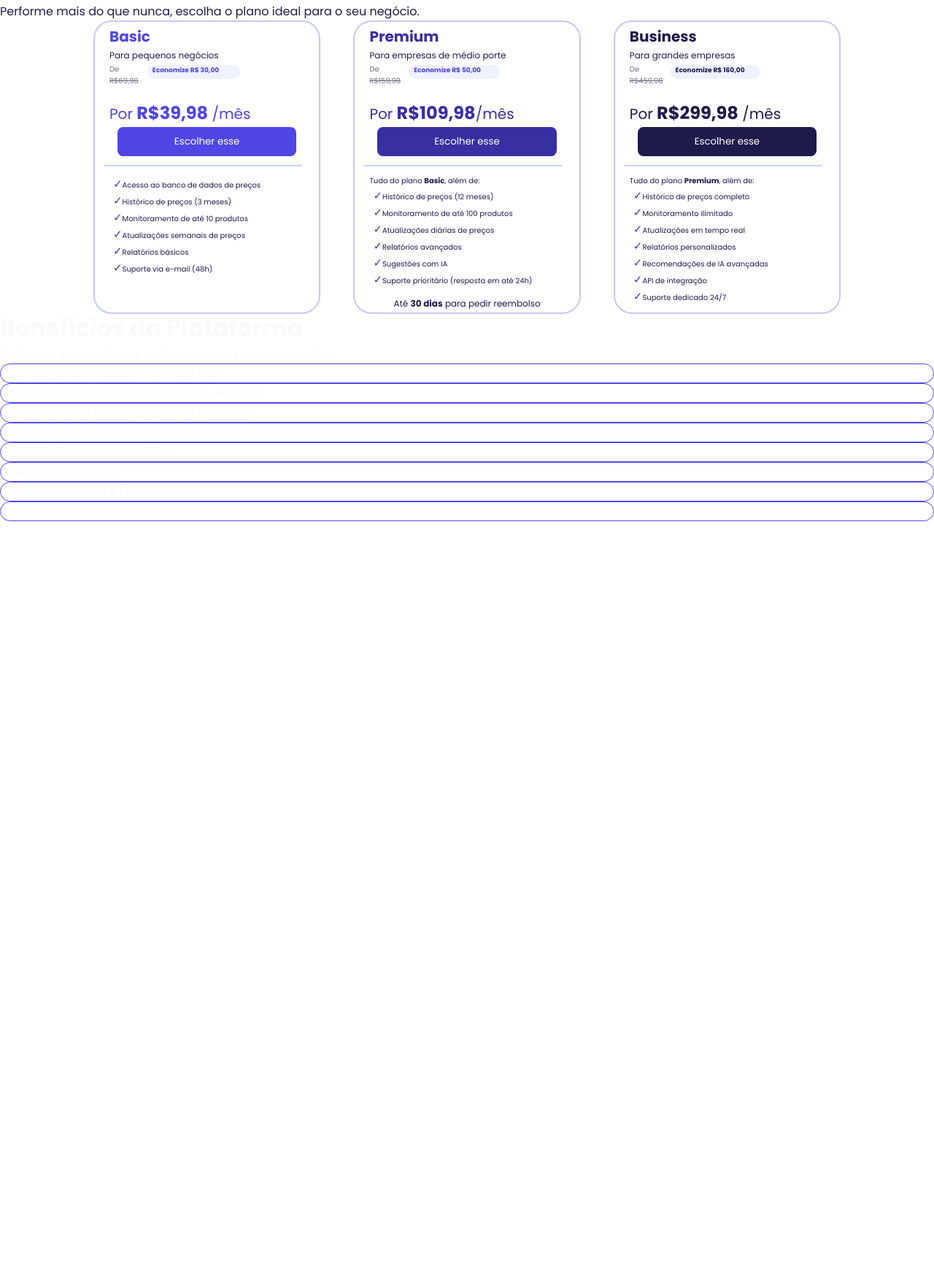
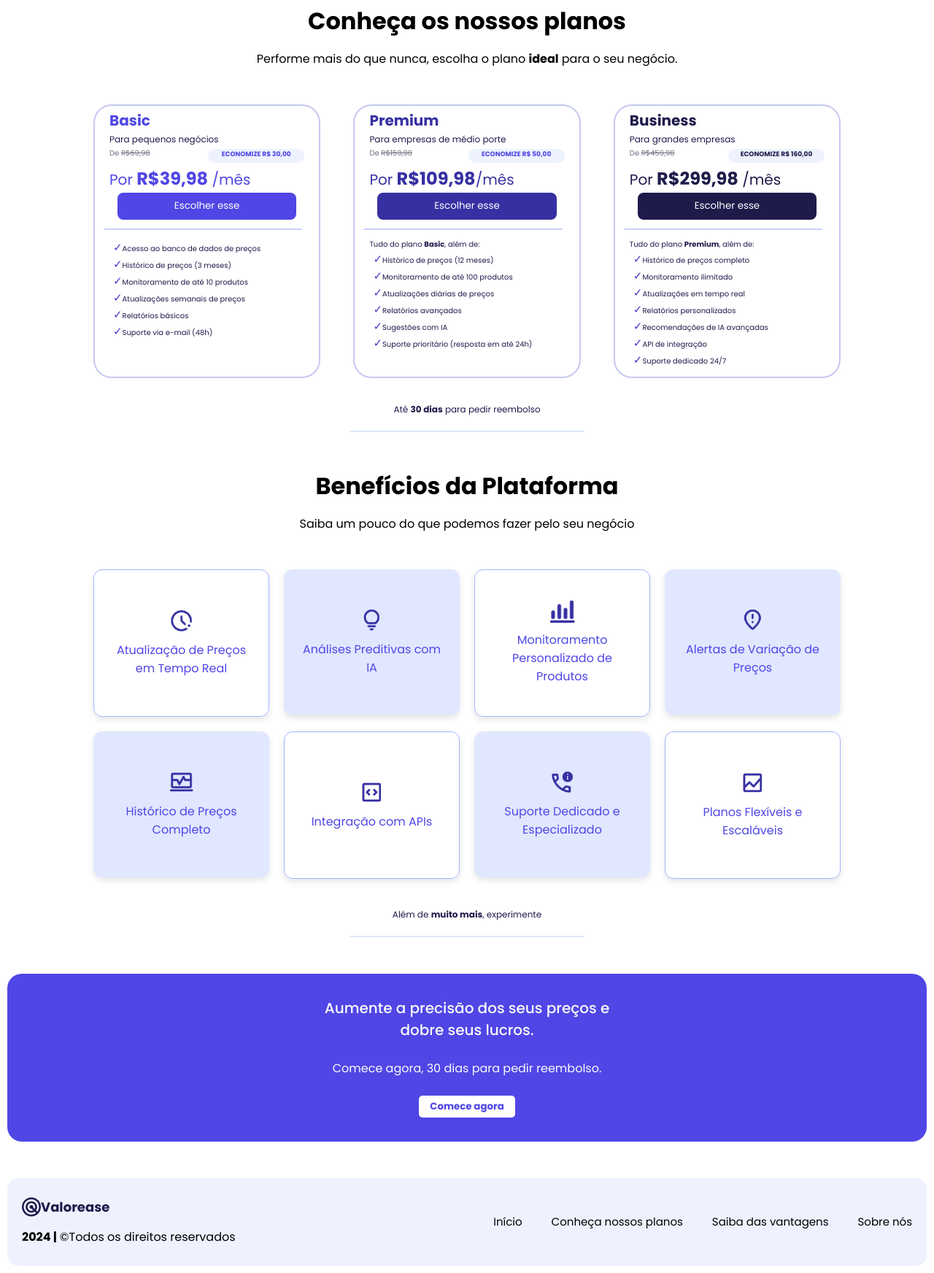
Before and after one commit to valorease/landing-page, a plain HTML site: page landing.html in a window 1280 px wide. Shown: the part 514-2258 px from the top of the page at 73% size. Before the commit the page ends 1228 px from the top, so only its background shows below. Drawn offline with Linux system fonts and the light colour scheme.

Commit message:
Atualização HTML

```diff
--- a/landing.html
+++ b/landing.html
@@ -1,11 +1,14 @@
 <!DOCTYPE html>
 <html lang="pt-BR">
+
 <head>
     <meta charset="UTF-8">
     <meta name="viewport" content="width=device-width, initial-scale=1.0">
     <title>Valorease</title>
     <link rel="stylesheet" href="./landing.css">
+    <link rel="stylesheet" href="style.css">
 </head>
+
 <body>
     <header>
         <div class="menu">
@@ -25,7 +28,8 @@
         </div>
         <div class="conteudo1">
             <img src="./imagens/undraw_visual_data_re_mxxo.svg" height="350" width="400px">
-            <div id="conteudo1-coluna"><p>Saiba o melhor <strong>preço</strong> para seu<br>
+            <div id="conteudo1-coluna">
+                <p>Saiba o melhor <strong>preço</strong> para seu<br>
                     produto. No hoje, no amanhã.<br> Nós observamos o preço dos produtos para você.<br>
                     Indicamos qual o preço certo.</p><button id="botão-comece">Comece agora</button>
             </div>
@@ -34,21 +38,26 @@
 
     </header>
     <div id="conteudo_2">
-        <div id="texto">
+        <div class="texto" style="margin-top: 50px; margin-bottom: 50px;">
             <h1>Conheça os nossos planos</h1>
-            <p>Performe mais do que nunca, escolha o plano ideal para o seu negócio.</p>
+            <p>Performe mais do que nunca, escolha o plano <strong>ideal</strong> para o seu negócio.</p>
         </div>
         <div id="conteudo_2_caixas">
             <div id="basic" style="border-color: rgb(198, 201, 241); border-width: 2px;">
                 <h1 style="margin-bottom: 2px;">Basic</h1>
                 <p id="pequenos_negocios">Para pequenos negócios</p>
-                    <div id="de_por" style="height: 30px; width: 200px; display: flex; border-radius: 0px; border: transparent; margin: 0px;">
+                <div id="de_por"
+                    style="height: 5px; width: 100%; display: flex; border-radius: 0px; border: transparent; margin: 0px">
                     <p id="de">De <s>R$69,98</s></p>
-                        <div style="height: 17px; width: 130px; margin: 1px; font-size: 9px; display: flex; padding-left: 6px; margin-top: 2px; border-color: #EEF2FF; background-color: #EEF2FF; color: #4F46E5;"><strong>Economize R$ 30,00</strong></div>
+                    <div
+                        style="height: 17px; width: 130px; margin: 1px; margin-right: 20px; font-size: 9px; display: flex; justify-content: center; margin-top: 2px; border-color: #EEF2FF; background-color: #EEF2FF; color: #4F46E5;">
+                        <strong>ECONOMIZE R$ 30,00</strong>
                     </div>
-                    <p id="por1">Por <font size= "+2"><strong>R$39,98</strong></font> /mês</p>
+                </div>
+                <p id="por1">Por <font size="+2"><strong>R$39,98</strong></font> /mês</p>
                 <button>Escolher esse</button>
-                    <hr style="margin: 12px; background-color: #C7D2FE; border: solid 1px #C7D2FE; width: 88%; border-radius: 10px;">
+                <hr
+                    style="margin: 12px; background-color: #C7D2FE; border: solid 1px #C7D2FE; width: 88%; border-radius: 10px;">
                 <ul class="listas">
                     <li>Acesso ao banco de dados de preços</li>
                     <li>Histórico de preços (3 meses)</li>
@@ -62,13 +71,18 @@
             <div style="border-color: rgb(198, 201, 241); border-width: 2px;" id="premium">
                 <h1 style="margin-bottom: 2px;">Premium</h1>
                 <p id="medio_porte">Para empresas de médio porte</p>
-                <div id="de_por" style="height: 30px; width: 200px; display: flex; border-radius: 0px; border: transparent; margin: 0px;">
+                <div id="de_por"
+                    style="height: 5px; width: 100%; display: flex; border-radius: 0px; border: transparent; margin: 0px;">
                     <p id="de">De <s>R$159,98</s></p>
-                    <div style="height: 17px; width: 130px; margin: 1px; font-size: 9px; display: flex; padding-left: 6px; margin-top: 2px; border-color: #EEF2FF; background-color: #EEF2FF; color: #4F46E5;"><strong>Economize R$ 50,00</strong></div>
+                    <div
+                        style="height: 17px; width: 130px; margin: 1px; margin-right: 20px; font-size: 9px; display: flex; justify-content: center; margin-top: 2px; border-color: #EEF2FF; background-color: #EEF2FF; color: #4F46E5;">
+                        <strong>ECONOMIZE R$ 50,00</strong>
+                    </div>
                 </div>
                 <p id="por2">Por <font size="+2"><strong>R$109,98</strong></font>/mês</p>
                 <button>Escolher esse</button>
-                <hr style="margin: 12px; background-color: #C7D2FE; border: solid 1px #C7D2FE; width: 88%; border-radius: 10px;">
+                <hr
+                    style="margin: 12px; background-color: #C7D2FE; border: solid 1px #C7D2FE; width: 88%; border-radius: 10px;">
                 <p>Tudo do plano <strong>Basic</strong>, além de:</p>
                 <ul class="listas">
                     <li>Histórico de preços (12 meses)</li>
@@ -79,16 +93,22 @@
                     <li>Suporte prioritário (resposta em até 24h)</li>
                 </ul>
             </div>
+
             <div id="business" style="border-color: rgb(198, 201, 241); border-width: 2px;">
                 <h1 style="margin-bottom: 2px; color: #1E1B4B;">Business</h1>
                 <p id="grandes_empresas">Para grandes empresas</p>
-                    <div id="de_por" style="height: 30px; width: 200px; display: flex; border-radius: 0px; border: transparent; margin: 0px;">
+                <div id="de_por"
+                    style="height: 5px; width: 100%; display: flex; border-radius: 0px; border: transparent; margin: 0px;">
                     <p id="de">De <s>R$459,98</s></p>
-                        <div style="height: 17px; width: 130px; margin: 1px; font-size: 9px; display: flex; padding-left: 6px; margin-top: 2px; border-color: #EEF2FF; background-color: #EEF2FF; color: #1E1B4B;"><strong>Economize R$ 160,00</strong></div>
+                    <div
+                        style="height: 17px; width: 130px; margin: 1px; margin-right: 20px; font-size: 9px; display: flex; justify-content: center; margin-top: 2px; border-color: #EEF2FF; background-color: #EEF2FF; color: #1E1B4B;">
+                        <strong>ECONOMIZE R$ 160,00</strong>
                     </div>
-                    <p id="por3">Por <font size= "+2"><strong>R$299,98</strong></font> /mês</p>
+                </div>
+                <p id="por3">Por <font size="+2"><strong>R$299,98</strong></font> /mês</p>
                 <button>Escolher esse</button>
-                    <hr style="margin: 12px; background-color: #C7D2FE; border: solid 1px #C7D2FE; width: 88%; border-radius: 10px;">
+                <hr
+                    style="margin: 12px; background-color: #C7D2FE; border: solid 1px #C7D2FE; width: 88%; border-radius: 10px;">
                 <p>Tudo do plano <strong>Premium</strong>, além de:</p>
                 <ul class="listas">
                     <li>Histórico de preços completo</li>
@@ -101,46 +121,153 @@
                 </ul>
 
             </div>
+        </div>
+    </div>
+    <p style="font-size: 12px; margin: 10x auto ; margin-top: 55px; color:#1E1B4B; text-align: center;">Até <strong>30
+            dias</strong> para
+        pedir reembolso</p>
+    <hr class="linha">
+    <div class="texto" style="margin-top: 50px; margin-bottom: 50px;">
+        <h1>Benefícios da Plataforma</h1>
+        <p>Saiba um pouco do que podemos fazer pelo seu negócio</p>
+    </div>
+    <div class="container">
+        <div class="box" onclick="openModal('modal1')">
+            <img src="./imagens/icones/icone1.png" alt="" class="icones">
+            <p>Atualização de Preços em Tempo Real</p>
+        </div>
+        <div class="box" onclick="openModal('modal2')">
+            <img src="./imagens/icones/icone2.png" alt="" class="icones">
+            <p>Análises Preditivas com IA</p>
+        </div>
+        <div class="box" onclick="openModal('modal3')">
+            <img src="./imagens/icones/icone3.png" alt="" class="icones">
+            <p>Monitoramento Personalizado de Produtos</p>
+        </div>
+        <div class="box" onclick="openModal('modal4')">
+            <img src="./imagens/icones/icone4.png" alt="" class="icones">
+            <p>Alertas de Variação de Preços</p>
+        </div>
+        <div class="box" onclick="openModal('modal5')">
+            <img src="./imagens/icones/icone5.png" alt="" class="icones">
+            <p>Histórico de Preços Completo</p>
+        </div>
+        <div class="box" onclick="openModal('modal6')">
+            <img src="./imagens/icones/icone6.png" alt="" class="icones">
+            <p>Integração com APIs</p>
+        </div>
+        <div class="box" onclick="openModal('modal7')">
+            <img src="./imagens/icones/icone7.png" alt="" class="icones">
+            <p>Suporte Dedicado e Especializado</p>
+        </div>
+        <div class="box" onclick="openModal('modal8')">
+            <img src="./imagens/icones/icone8.png" alt="" class="icones">
+            <p>Planos Flexíveis e Escaláveis</p>
+        </div>
+    </div>
+    <div id="modal1" class="modal">
+        <div class="modal-content">
+            <span class="close" onclick="closeModal('modal1')">&times;</span>
+            <h2>Atualização de Preços em Tempo Real</h2>
+            <p>Mantenha seus preços sempre atualizados com dados capturados em tempo real, garantindo que você nunca
+                perca uma oportunidade de ajuste estratégico.</p>
+        </div>
+    </div>
+
+    <div id="modal2" class="modal">
+        <div class="modal-content">
+            <span class="close" onclick="closeModal('modal2')">&times;</span>
+            <h2>Análises Preditivas com Inteligência Artificial</h2>
+            <p>Antecipe movimentos do mercado com análises preditivas baseadas em IA, ajudando você a ajustar seus
+                preços antes da concorrência.</p>
+        </div>
+    </div>
+
+    <div id="modal3" class="modal">
+        <div class="modal-content">
+            <span class="close" onclick="closeModal('modal3')">&times;</span>
+            <h2>Monitoramento Personalizado de Produtos</h2>
+            <p>Adicione produtos específicos que deseja monitorar e acompanhe suas flutuações de preços de forma
+                contínua e personalizada.</p>
+        </div>
+    </div>
+
+    <div id="modal4" class="modal">
+        <div class="modal-content">
+            <span class="close" onclick="closeModal('modal4')">&times;</span>
+            <h2>Alertas de Variação de Preços</h2>
+            <p>Receba notificações automáticas quando houver quedas ou aumentos significativos nos preços dos produtos
+                que você monitora.</p>
+        </div>
+    </div>
+
+    <div id="modal5" class="modal">
+        <div class="modal-content">
+            <span class="close" onclick="closeModal('modal5')">&times;</span>
+            <h2>Histórico de Preços Completo</h2>
+            <p>Acesse o histórico de preços dos produtos, identificando padrões e períodos de maior e menor preço para
+                melhor decisão de compra e venda.</p>
+        </div>
+    </div>
+
+    <div id="modal6" class="modal">
+        <div class="modal-content">
+            <span class="close" onclick="closeModal('modal6')">&times;</span>
+            <h2>Integração com APIs</h2>
+            <p>Conecte os dados de preços diretamente ao seu sistema de gestão com integrações via API, automatizando a
+                sincronização de informações.</p>
+        </div>
+    </div>
+
+    <div id="modal7" class="modal">
+        <div class="modal-content">
+            <span class="close" onclick="closeModal('modal7')">&times;</span>
+            <h2>Suporte Dedicado e Especializado</h2>
+            <p>Conte com um time de suporte especializado para ajudá-lo a tirar o máximo proveito da plataforma,
+                disponível para tirar dúvidas e resolver problemas.</p>
+        </div>
+    </div>
+
+    <div id="modal8" class="modal">
+        <div class="modal-content">
+            <span class="close" onclick="closeModal('modal8')">&times;</span>
+            <h2>Planos Flexíveis e Escaláveis</h2>
+            <p>Escolha o plano que mais se adequa ao seu negócio e tenha a flexibilidade para mudar conforme suas
+                necessidades crescem.</p>
+        </div>
+    </div>
+
+    <p style="font-size: 12px; margin: 10x auto ; color:#1E1B4B; text-align: center;">
+        Além de <strong>muito mais</strong>, experimente
+    </p>
+    <hr class="linha" style="margin-bottom: 50px;">
 
 
-
-        </div>
-
-    </div>
-    <p style="font-size: 12px; margin: 10x auto ; color:#1E1B4B; text-align: center;">Até <strong>30 dias</strong> para pedir reembolso</p>
-    <div id="linha"></div>
-    <div id="conteudo_3">
-        <h1>Benefícios da Plataforma</h1>
-        <p>Saiba um pouco do que podemos fazer pelo seu negócio</p>
-        <div id="conteudo_3_caixa_grande"></div>
-        <div id="conteudo_3_caixas">
-
-            <div>
-                <p>Atualização de Preços em tempo real</p>
-            </div>
-            <div>
-                <p>Análises preditivas com Inteligência Artificial</p>
-            </div>
-            <div>
-                <p>Monitoramento personalizado de Produtos</p>
-            </div>
-            <div>
-                <p>Alertas de Variações de Preço</p>
-            </div>
-            <div>
-                <p>Histórico de Preços Completo</p>
-            </div>
-            <div>
-                <p>Integração com API</p>
-            </div>
-            <div>
-                <p>Suporte Dedicado e Especializado</p>
-            </div>
-            <div>
-                <p>Planos Flexíveis e Escaláveis</p>
-            </div>
-
+    <div id="fundo-roxo">
+        <div class="texto" style="color: #F9FAFB;">
+            <p id="titulo">Aumente a precisão dos seus preços e <br>dobre seus lucros.</p>
+            <p id="subtitulo" style="margin: 10px auto;">Comece agora, 30 dias para pedir reembolso.</p>
+            <button id="button-comecar"><strong>Comece agora</strong></button>
         </div>
     </div>
+    <footer>
+        <div id="coluna-footer">
+            <div id="empresa-infos">
+                <img src="./imagens/logo.svg" alt="">
+                <h1 class="nome-empresa"><strong>Valor</strong>ease</h1>
+            </div>
+            <div id="info-direitos">
+                <p><strong>2024 |</strong> &copy;Todos os direitos reservados</p>
+            </div>
+        </div>
+        <div id="coluna2-footer">
+            <p>Início</p>
+            <p>Conheça nossos planos</p>
+            <p>Saiba das vantagens</p>
+            <p>Sobre nós</p>
+        </div>
+    </footer>
+    <script src="./landing.js"></script>
 </body>
+
 </html>
```
Lines whose indentation alone changed are shown as unchanged.
